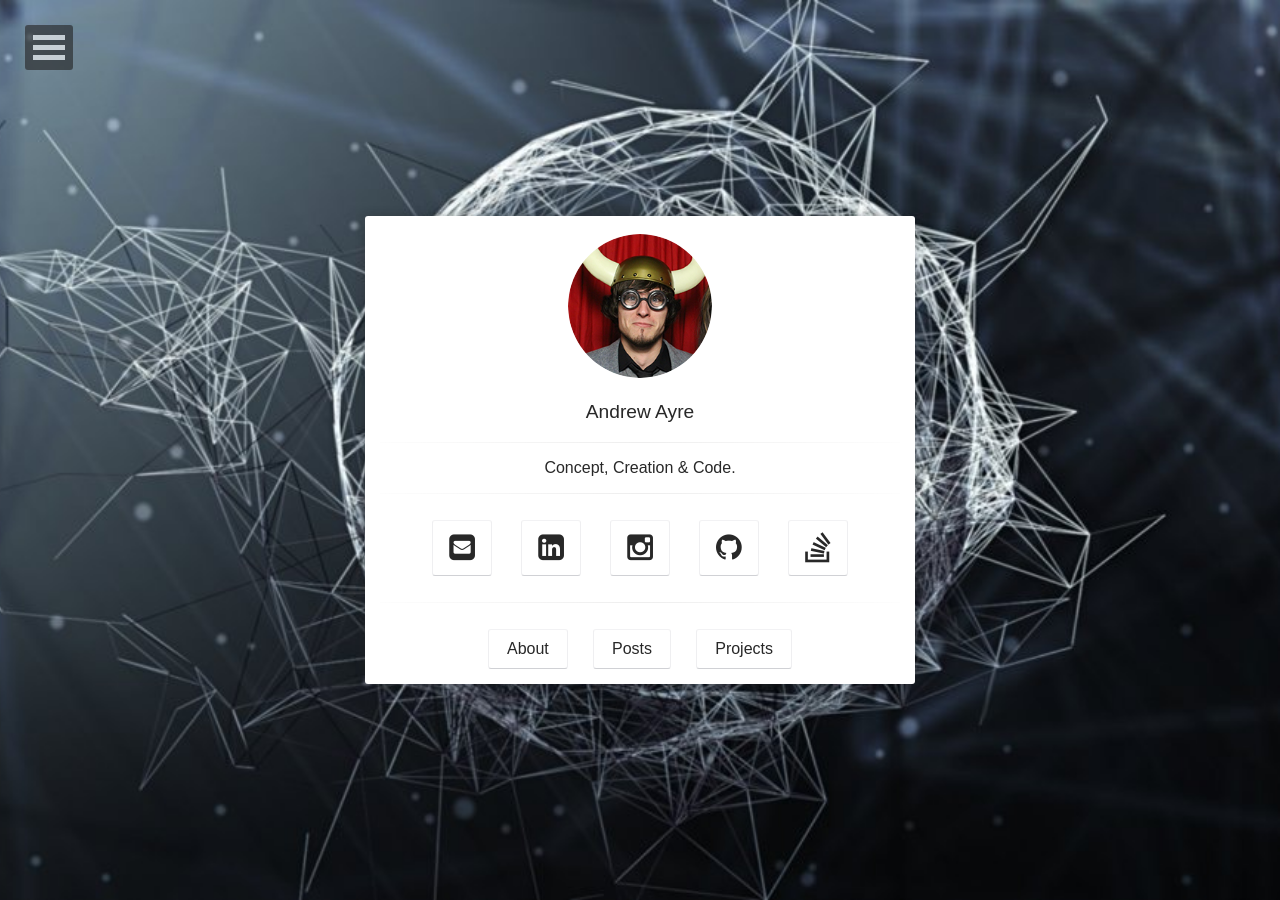
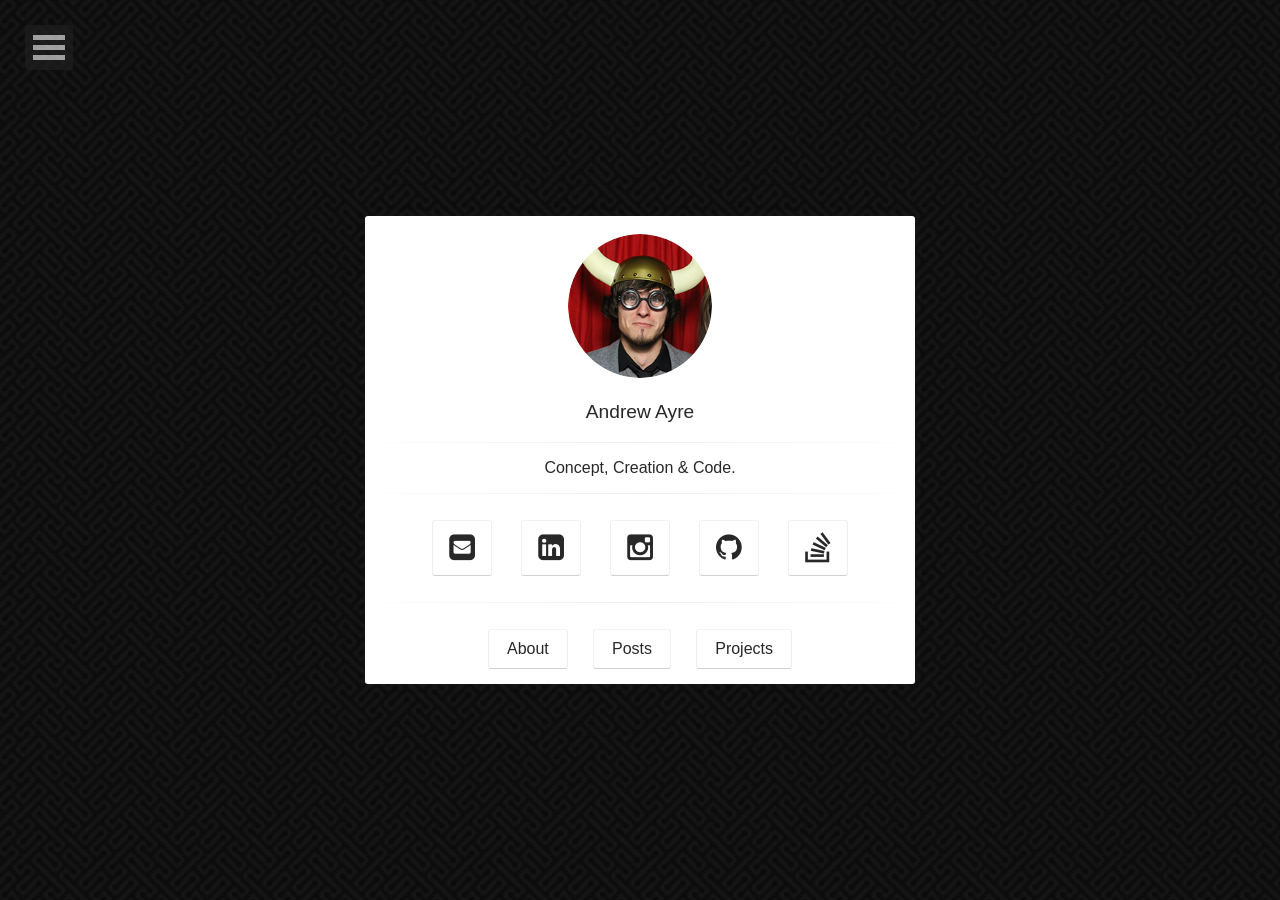
Before and after one commit to WearyWanderer/Website, a Jekyll site: the page built from index.html, in a window 1280 px wide. Built offline with Jekyll 4.4.1, drawn with Linux system fonts in a browser that asks for light colours; some web fonts are replaced.

Commit message:
Test new bg
TODO: install ruby, set up local jekyll host test

```diff
--- a/_config.yml
+++ b/_config.yml
@@ -8,8 +8,8 @@ description: >
 reading_time:       true
 words_per_minute:   200
 logo:               'assets/img/me.png'
-background:         'assets/img/background.png'
-tiled_bg:           false   # Set this true if you want to tile your background image, otherwise it will be covered
+background:         'assets/img/pw_maze_black_2X.png'
+tiled_bg:           true   # Set this true if you want to tile your background image, otherwise it will be covered
 locale:             en_US
 url:                "//wearywanderer.github.io/"
 
```
Also changed, not shown: assets/img/pw_maze_black_2X.png (added).
